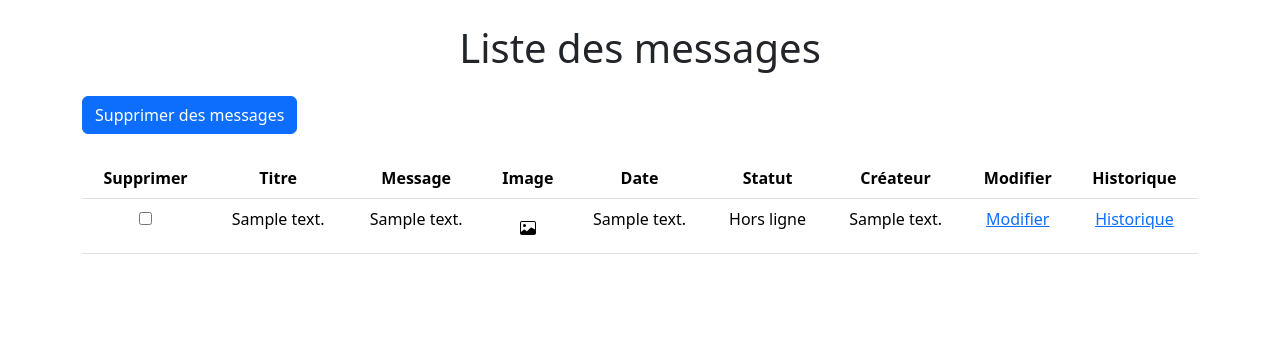
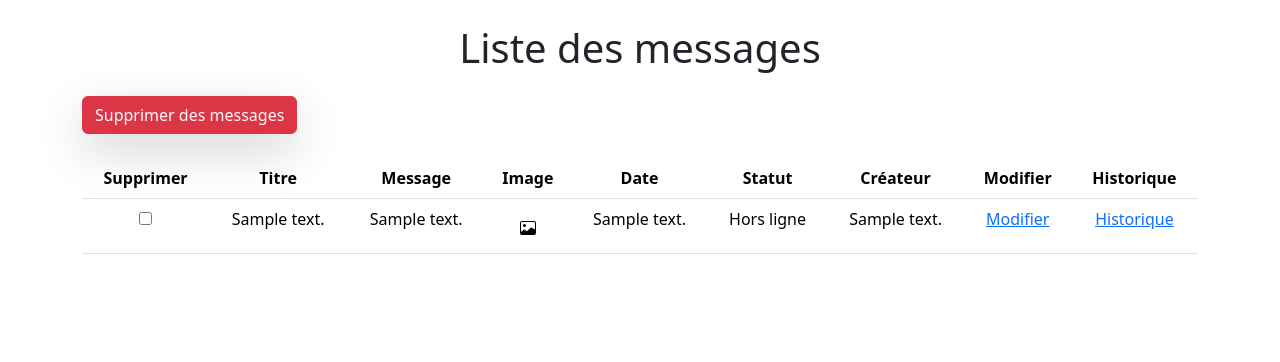
Before and after one commit to ambrayage/publicom, a CodeIgniter 4 app: the page made by app/Views/pages/list_messages.php in a window 1280 px wide. Shown: the part 70-432 px from the top of the page. Run offline with PHP 8.4 and a stand-in for CodeIgniter, Linux system fonts and the light colour scheme; the template is opened without the code that fills it: most values are stand-ins (such as "Sample title", 1, 10 or a date in 2020); data that the repository does not hold is empty; some libraries are stand-ins or nearby versions.

Commit message:
Lenie mon petit apprenti

```diff
--- a/app/Views/pages/list_messages.php
+++ b/app/Views/pages/list_messages.php
@@ -13,7 +13,7 @@
 <div class="container">
     <form method="post" action="<?= route_to('supprimer.message') ?>">
         <div class="mb-4">
-            <button type="submit" class="btn btn-primary">Supprimer des messages</button>
+            <button type="submit" class="btn btn-danger opacity-100 shadow-lg">Supprimer des messages</button>
         </div>
         <table class=" table text-center">
             <thead>
```
Also changed, not shown: app/Views/pages/visualisation_messages.php (+1 -1 lines).
